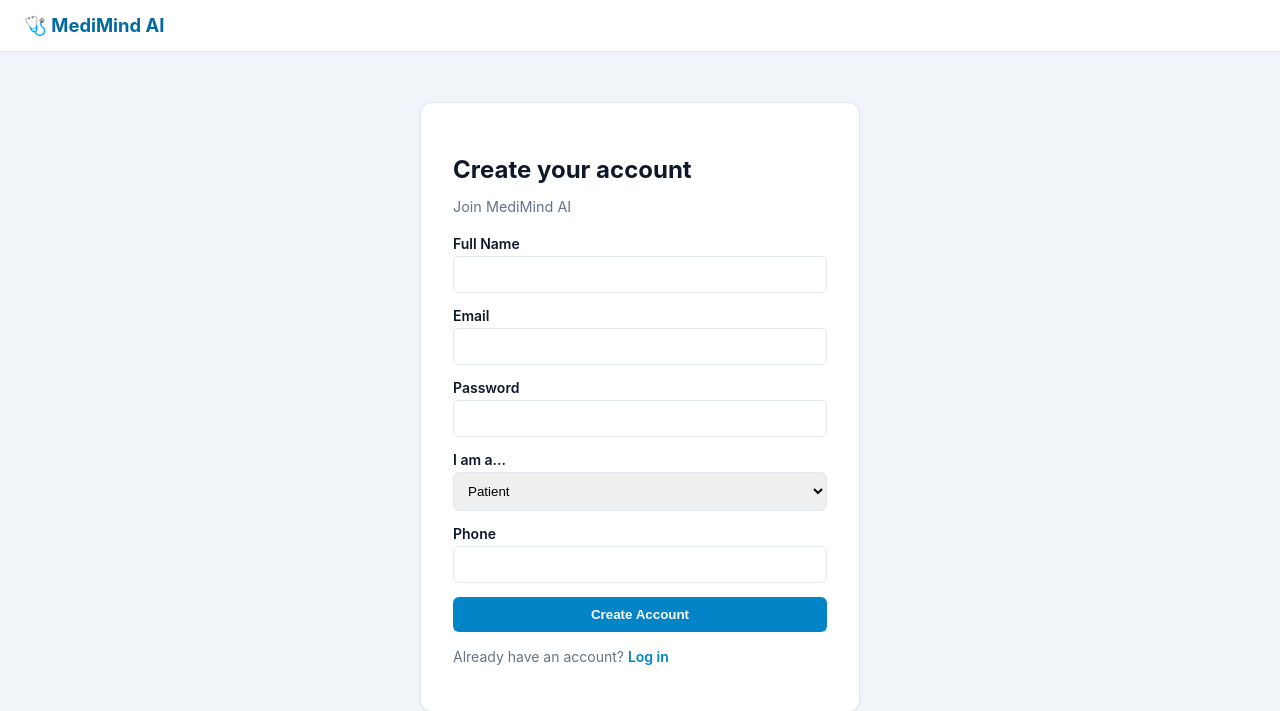
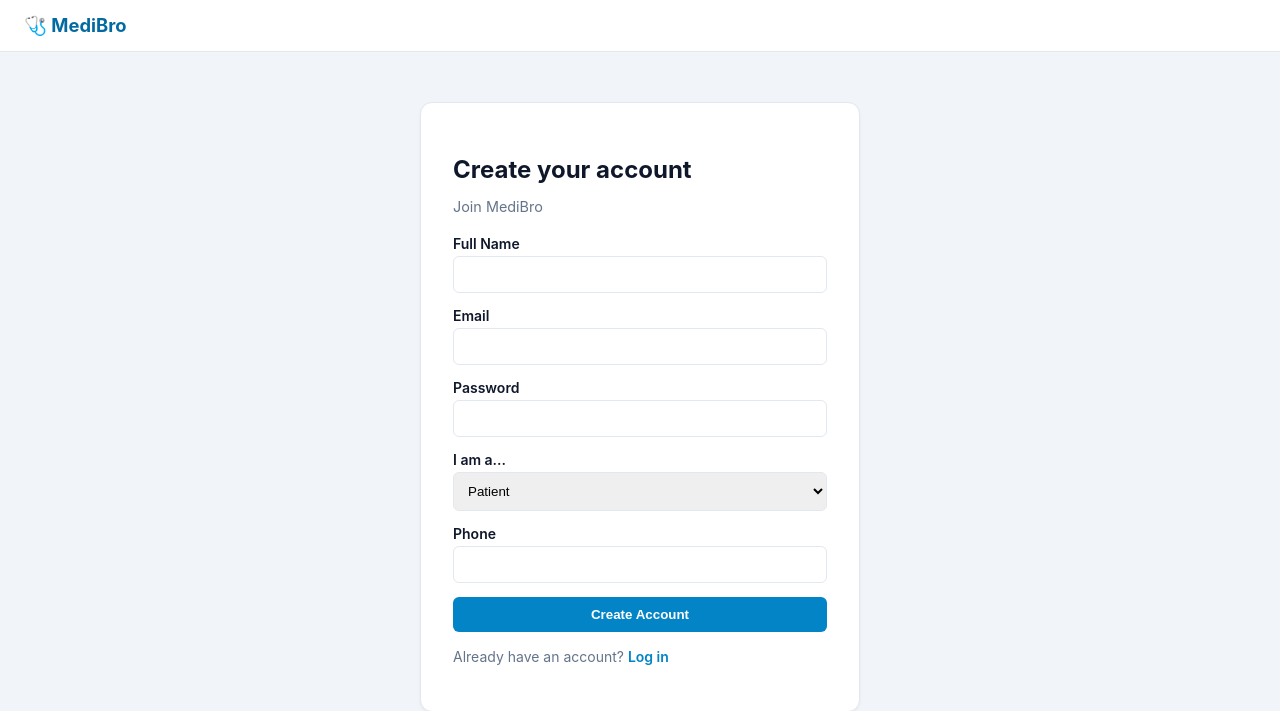
Before and after one commit to dsgm45/medibro, a Flask app: page /register in a window 1280 px wide. Shown: the top 711 px of the page. Run offline with Flask 3, Linux system fonts and the light colour scheme.

Commit message:
Update MediMind branding to MediBro across all template files

```diff
--- a/templates/appointment_messages.html
+++ b/templates/appointment_messages.html
@@ -1,6 +1,6 @@
 {% extends "base.html" %}
 
-{% block title %}Consultation Chat - MediMind AI{% endblock %}
+{% block title %}Consultation Chat - MediBro{% endblock %}
 
 {% block content %}
 <div style="max-width: 800px; margin: 30px auto; padding: 0 20px;">
--- a/templates/base.html
+++ b/templates/base.html
@@ -3,7 +3,7 @@
 <head>
     <meta charset="UTF-8">
     <meta name="viewport" content="width=device-width, initial-scale=1.0">
-    <title>{% block title %}MediMind AI{% endblock %}</title>
+    <title>{% block title %}MediBro{% endblock %}</title>
     <style>
         :root {
             --primary: #0284c7;
@@ -65,7 +65,7 @@
 </head>
 <body>
     <nav class="top-nav">
-        <a class="brand" href="{{ url_for('index') }}">🩺 MediMind AI</a>
+        <a class="brand" href="{{ url_for('index') }}">🩺 MediBro</a>
     </nav>
 
     <div class="flash-wrap">
--- a/templates/doctor_dashboard.html
+++ b/templates/doctor_dashboard.html
@@ -1,6 +1,6 @@
 {% extends "base.html" %}
 
-{% block title %}Doctor Dashboard - MediMind AI{% endblock %}
+{% block title %}Doctor Dashboard - MediBro{% endblock %}
 
 {% block content %}
 <div class="doctor-dashboard-container" style="max-width: 1100px; margin: 30px auto; padding: 0 20px;">
--- a/templates/edit_medicine.html
+++ b/templates/edit_medicine.html
@@ -1,6 +1,6 @@
 {% extends "base.html" %}
 
-{% block title %}Edit Medication - MediMind AI{% endblock %}
+{% block title %}Edit Medication - MediBro{% endblock %}
 
 {% block content %}
 <div style="max-width: 600px; margin: 40px auto; padding: 24px; background: var(--surface); border: 1px solid var(--border); border-radius: var(--radius);">
--- a/templates/login.html
+++ b/templates/login.html
@@ -1,9 +1,9 @@
 {% extends "base.html" %}
-{% block title %}Log In - MediMind AI{% endblock %}
+{% block title %}Log In - MediBro{% endblock %}
 {% block content %}
 <div style="max-width: 400px; margin: 60px auto; padding: 32px; background: var(--surface); border: 1px solid var(--border); border-radius: var(--radius); box-shadow: 0 1px 3px rgba(0,0,0,0.05);">
     <h2 style="margin-bottom: 4px;">Welcome back</h2>
-    <p style="color: var(--text-sub); font-size: 0.9rem; margin-bottom: 20px;">Log in to MediMind AI</p>
+    <p style="color: var(--text-sub); font-size: 0.9rem; margin-bottom: 20px;">Log in to MediBro</p>
     <form method="POST" style="display: grid; gap: 14px;">
         <div>
             <label style="display:block; font-weight:600; font-size:0.875rem; margin-bottom:4px;">Email</label>
--- a/templates/register.html
+++ b/templates/register.html
@@ -1,9 +1,9 @@
 {% extends "base.html" %}
-{% block title %}Register - MediMind AI{% endblock %}
+{% block title %}Register - MediBro{% endblock %}
 {% block content %}
 <div style="max-width: 440px; margin: 50px auto; padding: 32px; background: var(--surface); border: 1px solid var(--border); border-radius: var(--radius); box-shadow: 0 1px 3px rgba(0,0,0,0.05);">
     <h2 style="margin-bottom: 4px;">Create your account</h2>
-    <p style="color: var(--text-sub); font-size: 0.9rem; margin-bottom: 20px;">Join MediMind AI</p>
+    <p style="color: var(--text-sub); font-size: 0.9rem; margin-bottom: 20px;">Join MediBro</p>
     <form method="POST" style="display: grid; gap: 14px;">
         <div>
             <label style="display:block; font-weight:600; font-size:0.875rem; margin-bottom:4px;">Full Name</label>
```
